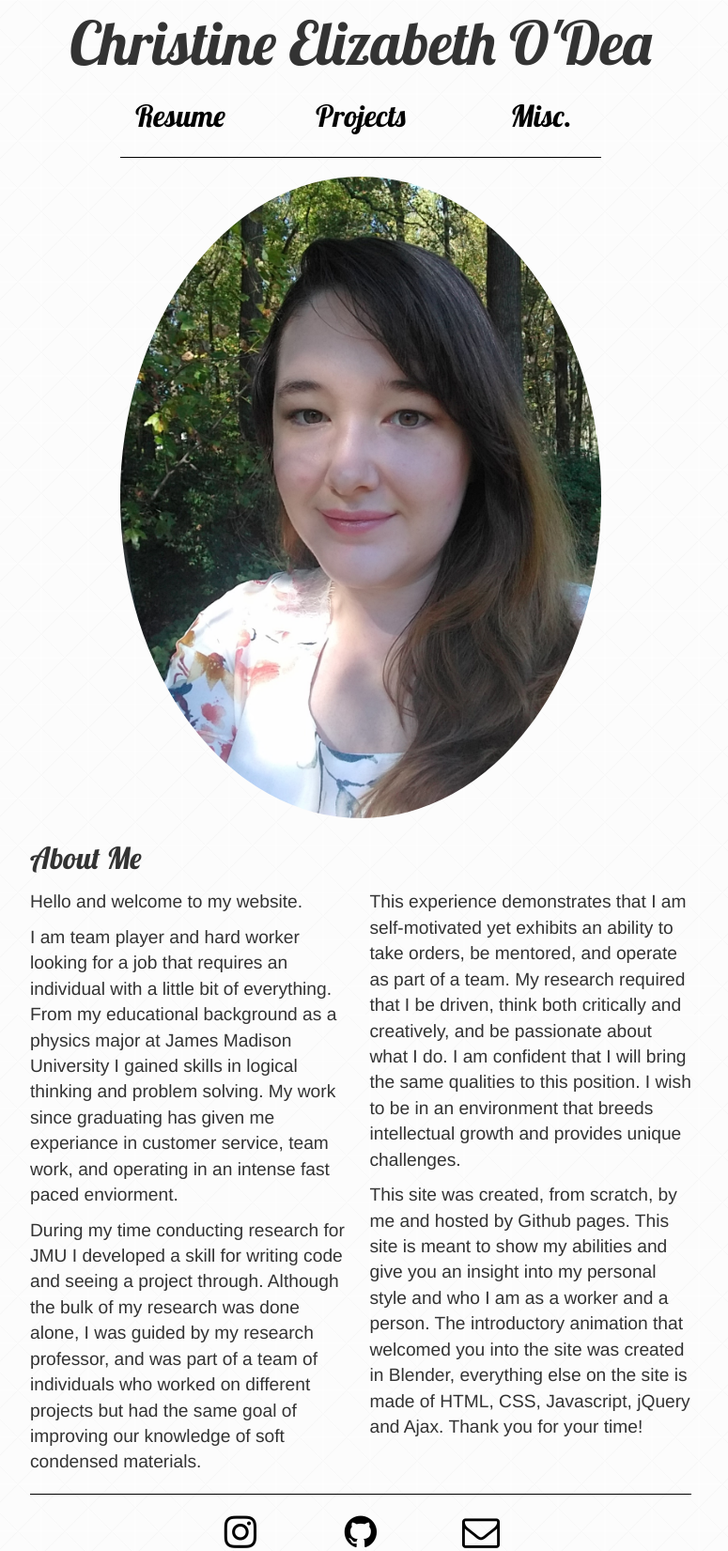
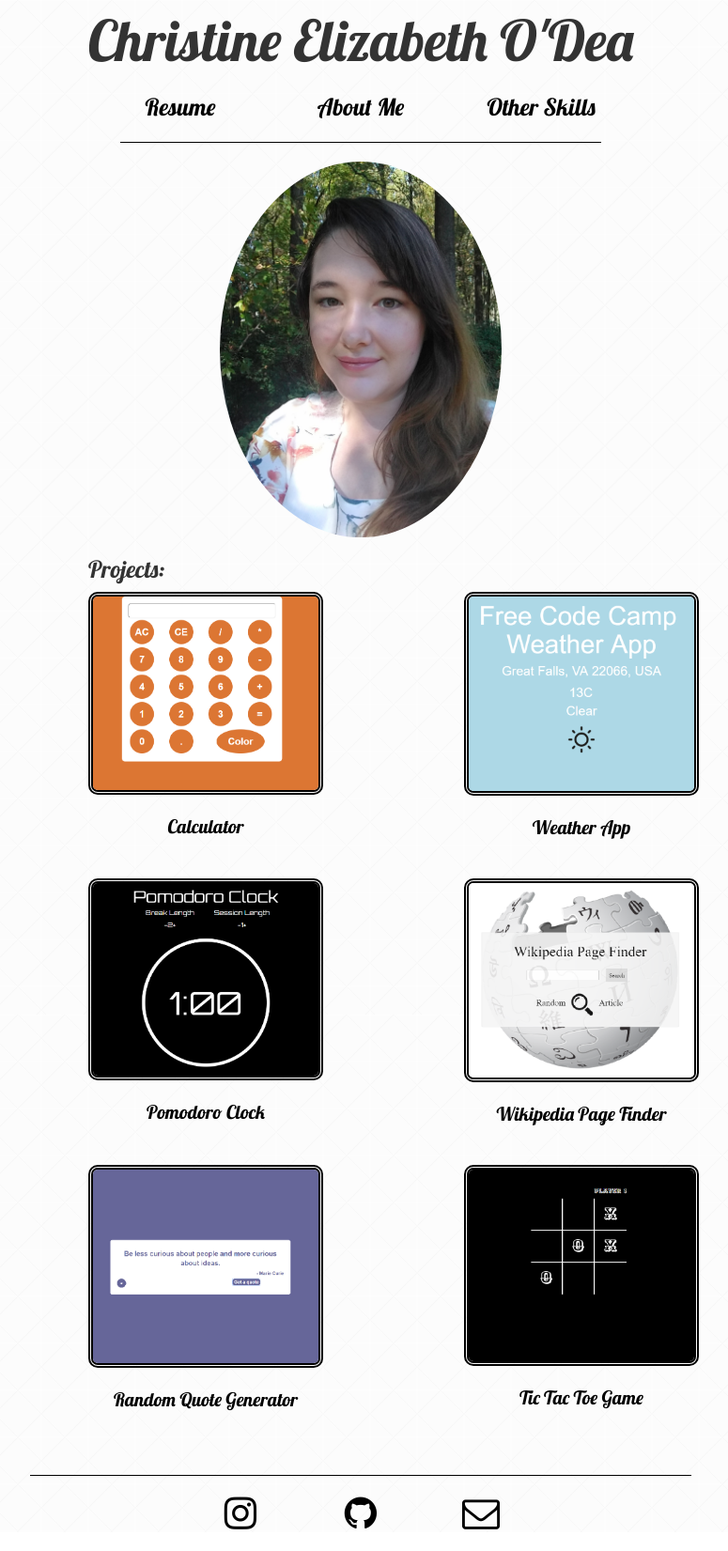
Before and after one commit to chriso91/chriso91.github.io-menu, a plain HTML site: page index.html in a window 1280 px wide. Shown: the whole page at 94% size, without its empty margins (256-1031 px from the left). Drawn offline with nearby package versions, Linux system fonts and the light colour scheme.

Commit message:
notes update main

```diff
--- a/index.css
+++ b/index.css
@@ -2,32 +2,28 @@ html, body{
 	background-image: url('whiteback.png');
 }
 
+/* Header of page "Christine Elizabeth O'Dea" *********************************************/
 #name{
 	font-family: 'Lobster', cursive;
 	margin: 0 auto;
-	font-size: 5vw;
+	font-size: 60px;
 	text-align: center;
 }
 
+/*Menu on top of page, resume, about me, other skills **************************************/
 #menu{
 	width: 45vw;
 	margin: 0 auto;
 	text-align: center;
-	font-family: 'Lobster';
-	font-size: 2.5vw;
 }
 
-#bar{
-	width: 40vw;
-	border-color: black;
-	border-style: solid;
+.menubuttons{
+	color: black;
+	font-family: 'Lobster';
+	font-size: 25px;
 }
 
-.buttons{
-	color: black;
-}
-
-.buttons:hover{
+.menubuttons:hover{
 	text-decoration: none;
 	color: white;
 	padding: 5px;
@@ -37,67 +33,149 @@ html, body{
 	background-position: 0 0;
   	background-image: linear-gradient(to right, rgba(255, 255, 255, 0) 50%, red 50%);
   	transition: background-position 0.5s ease-out 0s;
-  	background-size: 204% auto;
+  	background-size: 202% auto;
 }
 
 #resume:hover{
-	background-position: -99.99% 0;
+	background-position: -98% 0;
   	background-image: linear-gradient(to right, rgba(255, 255, 255, 0) 50%, red 50%);
 }
 
-#projects{
+#aboutme{
 	background-position: 0 0;
   	background-image: linear-gradient(to right, rgba(255, 255, 255, 0) 50%, yellow 50%);
   	transition: background-position 0.5s ease-out 0s;
-  	background-size: 200.22% auto;
+  	background-size: 202% auto;
 }
 
-#projects:hover{
-	background-position: -99.99% 0;
+#aboutme:hover{
+	background-position: -98% 0;
   	background-image: linear-gradient(to right, rgba(255, 255, 255, 0) 50%, yellow 50%);
 }
 
-#misc{
+#other{
 	background-position: 0 0;
   	background-image: linear-gradient(to right, rgba(255, 255, 255, 0) 50%, purple 50%);
   	transition: background-position 0.5s ease-out 0s;
   	background-size: 203% auto;
 }
 
-#misc:hover{
-	background-position: -99.99% 0;
+#other:hover{
+	background-position: -98% 0;
   	background-image: linear-gradient(to right, rgba(255, 255, 255, 0) 50%, purple 50%);
 }
 
-#imgdiv{
-	margin: 0 auto;
-	width: 40vw;
+/*Project buttons ********************************************************************/
+
+#projectstitle{
+	font-family: 'Lobster';
+	font-size: 25px;
+	position: absolute;
+	left: 350px;
 }
 
-
-#myimage{
-	border-radius: 50%;
-	width: 40vw;
+.divs{
+	position: absolute;
+	text-align: center;
 }
 
-#about{
-	width: 55vw;
-	font-size: 1.5vw;
-	margin: 0 auto;
-	column-count: 2;
+.divs:hover{
+	color: black;
 }
 
-#abouttag{
+.photo{
+	width: 250px;
+	border-radius: 10px;
+	border-color: black;
+	border-width: 5px;
+	border-style: double;
+	margin: 20px 0 20px 0;
+}
+
+.titles{
 	font-family: 'Lobster';
-	font-size: 2.5vw;
-	width: 55vw;
+	font-size: 20px;
+	color: black;
+}
+
+.desc{
+	width: 200px;
+	font-size: 15px;
+	position: absolute;
+	top: 50px;
+	left:35px;
+	font-weight: bold;
+	color: black;
+	cursor: pointer;
+}
+
+#calcdiv{
+	top: 610px;
+	left: 350px;
+}
+
+#weatherdiv{
+	top: 610px;
+	left: 750px;
+}
+
+#pomodorodiv{
+	top: 915px;
+	left: 350px;
+}
+
+#wikidiv{
+	top: 915px;
+	left: 750px;
+}
+
+#quotediv{
+	top: 1220px;
+	left: 350px;
+}
+
+#ticdiv{
+	top: 1220px;
+	left: 750px;
+}
+
+/*Picture *****************************************************************************/
+#mepic{
+	width: 300px;
+	border-radius: 50%;
+}
+
+#picdiv{
+	width: 300px;
 	margin: 0 auto;
+}
+
+/*Top and bottom bars numerically titled by their position on the page top to bottom **/
+#bar1{
+	width: 40vw;
+	border-color: black;
+	border-style: solid;
 }
 
 #bar2{
 	width: 55vw;
 	border-color: black;
 	border-style: solid;
+}
+
+/* Bottom Menu with email github and instagram icons*****************************************/
+#bottom{
+	position: absolute;
+	margin: 0 auto;
+	top: 1550px;
+	left: 10vw;
+	width: 80vw;
+}
+
+#icons{
+	width: 30vw;
+	margin: 0 auto;
+	text-align: center;
 }
 
 #insta{
@@ -108,7 +186,6 @@ html, body{
 
 #insta:hover{
 	color: red;
-
 }
 
 #git{
@@ -130,9 +207,3 @@ html, body{
 #email:hover{
 	color: blue;
 }
-
-#icons{
-	width: 30vw;
-	margin: 0 auto;
-	text-align: center;
-}
--- a/index.html
+++ b/index.html
@@ -9,53 +9,80 @@
 
 <body>
 
-	<div class='fluid-container'>
-
+	<div class='container'>
 		<div class='row' id='name'>
 			<p>Christine Elizabeth O'Dea</p>
 		</div>
 
 		<div class='row' id='menu'>
 			<div class='col-xs-4'>
-				<a class='buttons' id='resume' href='https://chriso91.github.io/resume'>Resume</a>
+				<a class='menubuttons' id='resume' href='https://chriso91.github.io/resume'>Resume</a>
 			</div>
 			<div class='col-xs-4'>
-				<a class='buttons' id='projects' href='https://chriso91.github.io/projects'>Projects</a>
+				<a class='menubuttons' id='aboutme' href='https://chriso91.github.io/aboutme'>About Me</a>
 			</div>
 			<div class='col-xs-4'>
-				<a class='buttons' id='misc' href='https://chriso91.github.io/misc'>Misc.</a>
+				<a class='menubuttons' id='other' href='https://chriso91.github.io/other'>Other Skills</a>
+			</div>
 		</div>
 	</div>
 
-		<hr id='bar'>
-
-	<div id='imgdiv'>
-		<img id='myimage' src='me.jpg'>
+	<hr id='bar1'>
+	<div id='picdiv'>
+		<img id='mepic' src='me.jpg'>
 	</div>
 
-	</br>
+	<h1 id='projectstitle'>Projects:</h1>
 
-		<div id='abouttag'>
-			<p>About Me</p>
+	<div class='container'>
+		<a href='https://chriso91.github.io/calculator'>
+		<div id='calcdiv' class='divs'>
+			<img id='calc' class='photo' src='calc.png'>
+			<p id='calctext' class='desc'>A standard calculator with a simplistic design and color changing button.  Made in HTML, Css and Javascript.  This project was an assignment given by Free Coding Camp.</p>
+			<p class='titles'>Calculator</p>
 		</div>
+		</a>
 
-		<div id='about'>
-			<p>Hello and welcome to my website.</p>
-			<p>I am team player and hard worker looking for a job that requires an individual with a little bit of everything.  From my educational background as a physics major at James Madison University I gained skills in logical thinking and problem solving.  My work since graduating has given me experiance in customer service, team work, and operating in an intense fast paced enviorment.
-			</p>
-			<p>
-			During my time conducting research for JMU I developed a skill for writing code and seeing a project through.  Although the bulk of my research was done alone, I was guided by my research professor, and was part of a team of individuals who worked on different projects but had the same goal of improving our knowledge of soft condensed materials.
-			</p>
-			<p>
-			This experience demonstrates that I am self-motivated yet exhibits an ability to take orders, be mentored, and operate as part of a team.  My research required that I be driven, think both critically and creatively, and be passionate about what I do.  I am confident that I will bring the same qualities to this position.  I wish to be in an environment that breeds intellectual growth and provides unique challenges.
-			</p>
-			<p>This site was created, from scratch, by me and hosted by Github pages.  This site is meant to show my abilities and give you an insight into my personal style and who I am as a worker and a person.  The introductory animation that welcomed you into the site was created in Blender, everything else on the site is made of HTML, CSS, Javascript, jQuery and Ajax.  Thank you for your time!
-			</p>
+		<a href='https://chriso91.github.io/weather'>
+		<div id='weatherdiv' class='divs'>
+			<img id='weather' class='photo' src='weather.png'>
+			<p id='weathertext' class='desc'>A weather app that givse you the city you are in, the general state of the weather and the temperature that toggles between Farenheit and Celcuis. This project was an assignment given by Free Coding Camp.</p>
+			<p class='titles'>Weather App</p>
 		</div>
+		</a>
 
+		<a href='https://chriso91.github.io/pomodoro'>
+		<div id=pomodorodiv class='divs'>
+			<img id='pomodoro' class='photo' src='pomodoro.png'>
+			<p id='pomodorotext' class='desc'>A countdown clock with customizable countdown times and break times.  This is great for time management and study intervals.  This project was an assignment given by Free Coding Camp.</p>
+			<p class='titles'>Pomodoro Clock</p>
+		</div>
+		</a>
+		<a href='https://chriso91.github.io/wikifinder'>
+		<div id='wikidiv' class='divs'>
+			<img id='wiki' class='photo' src='wikifinder.png'>
+			<p id='wikitext' class='desc'>A search tool that gives the most relevent Wikipedia pages to a given input.  This project was an assignment given by Free Coding Camp.</p>
+			<p class='titles'>Wikipedia Page Finder</p>
+		</div>
+		</a>
+		<a href='https://chriso91.github.io/quote'>
+		<div id='quotediv' class='divs'>
+			<img id='quote' class='photo' src='randomquote.png'>
+			<p id='quotetext' class='desc'>A random quote generator with color changing display and a Twitter button that allows you to tweet out the quote on the page.  This project was an assignment given by Free Coding Camp.</p>
+			<p class='titles'>Random Quote Generator</p>
+		</div>
+		</a>
+		<a href='https://chriso91.github.io/tictac'>
+		<div id='ticdiv' class='divs'>
+			<img id='tic' class='photo' src='tictac.png'>
+			<p id='tictext' class='desc'>A game of Tic Tac Toe with both single and multi player options.  This project was an assignment given by Free Coding Camp.</p>
+			<p class='titles'>Tic Tac Toe Game</p>
+		</div>
+		</a>
 	</div>
 
 
+	<div id = 'bottom'>
 		<hr id='bar2'>
 		<div class='row' id='icons'>
 			<div class='col-xs-4'>
@@ -68,8 +95,14 @@
 				<a href='mailto:c.e.odea@gmail.com'><i class="fa fa-envelope-o" id='email'></i></a>
 			</div>
 		</div>
+	</div>
 
 
+<script
+  src="https://code.jquery.com/jquery-3.2.1.js"
+  integrity="sha256-DZAnKJ/6XZ9si04Hgrsxu/8s717jcIzLy3oi35EouyE="
+  crossorigin="anonymous"></script>
+<script src="index.js"></script>
 </body>
 
 </html>
--- /dev/null
+++ b/index.js
@@ -0,0 +1,70 @@
+$(document).ready(function(){
+
+
+	document.getElementById('calctext').style.display = 'none';
+	document.getElementById('weathertext').style.display='none';
+	document.getElementById('pomodorotext').style.display='none';
+	document.getElementById('wikitext').style.display='none';
+	document.getElementById('quotetext').style.display='none';
+	document.getElementById('tictext').style.display='none';
+
+	$('#calcdiv').hover(function(){
+		$('#calctext').show();
+		$('#calc').width('270px');
+		$('#calc').fadeTo(300, 0.1);
+	},function(){
+		$('#calctext').hide();
+		$('#calc').width('250px');
+		$('#calc').fadeTo(300, 1);
+	});
+
+	$('#weatherdiv').hover(function(){
+		$('#weathertext').show();
+		$('#weather').width('270px');
+		$("#weather").fadeTo(300, 0.1);
+	},function(){
+		$('#weathertext').hide();
+		$('#weather').width('250px');
+		$("#weather").fadeTo(300, 1);
+	});
+
+	$('#pomodorodiv').hover(function(){
+		$('#pomodorotext').show();
+		$('#pomodoro').width('270px');
+		$("#pomodoro").fadeTo(300, 0.1);
+	},function(){
+		$('#pomodorotext').hide();
+		$('#pomodoro').width('250px');
+		$("#pomodoro").fadeTo(300, 1);
+	});
+
+	$('#wikidiv').hover(function(){
+		$('#wikitext').show();
+		$('#wiki').width('270px');
+		$("#wiki").fadeTo(300, 0.1);
+	},function(){
+		$('#wikitext').hide();
+		$('#wiki').width('250px');
+		$("#wiki").fadeTo(300, 1);
+	});
+
+	$('#quotediv').hover(function(){
+		$('#quotetext').show();
+		$('#quote').width('270px');
+		$("#quote").fadeTo(300, 0.1);
+	},function(){
+		$('#quotetext').hide();
+		$('#quote').width('250px');
+		$("#quote").fadeTo(300, 1);
+	});
+
+	$('#ticdiv').hover(function(){
+		$('#tictext').show();
+		$('#tic').width('270px');
+		$("#tic").fadeTo(300, 0.1);
+	},function(){
+		$('#tictext').hide();
+		$('#tic').width('250px');
+		$("#tic").fadeTo(300, 1);
+	});
+})
```
Also changed, not shown: calc.png (added), pomodoro.png (added), randomquote.png (added), tictac.png (added), weather.png (added), wikifinder.png (added). Lines whose indentation alone changed are shown as unchanged.
